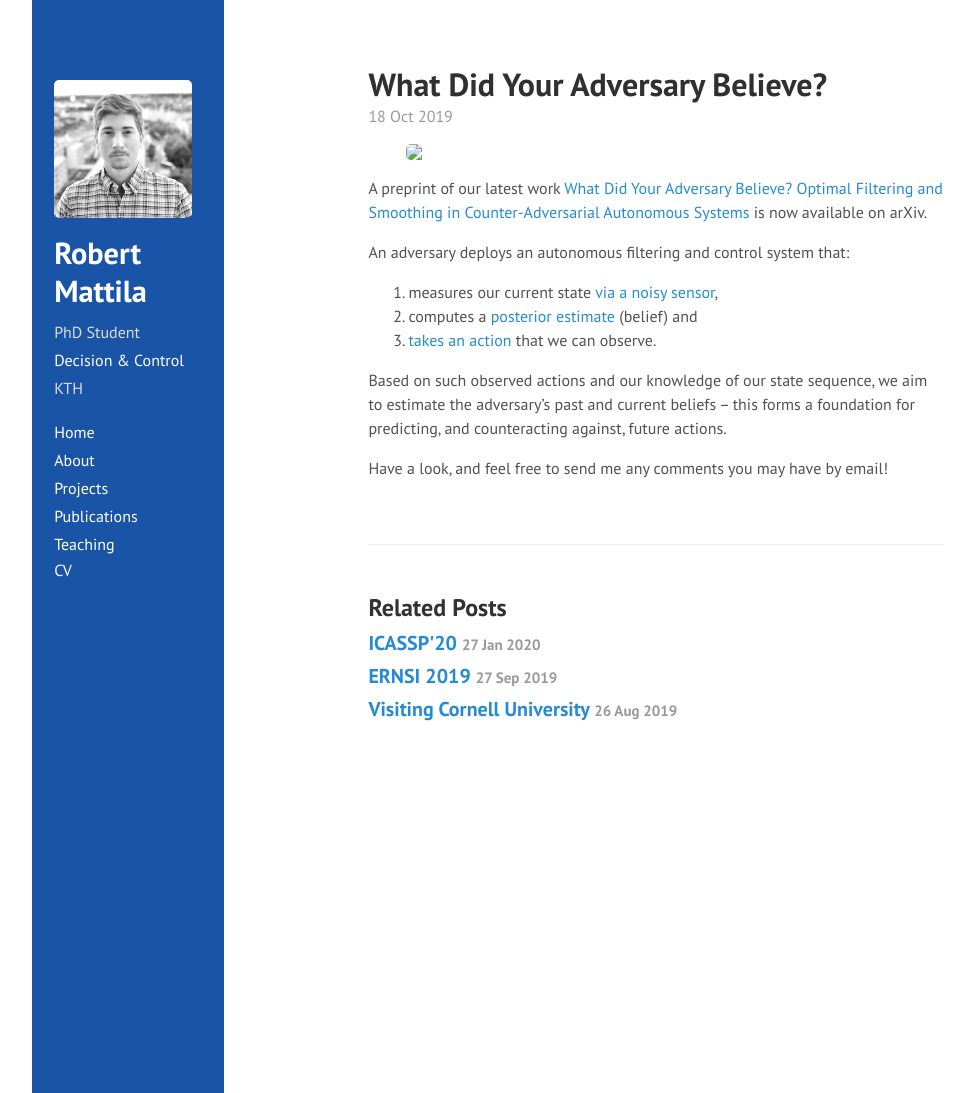
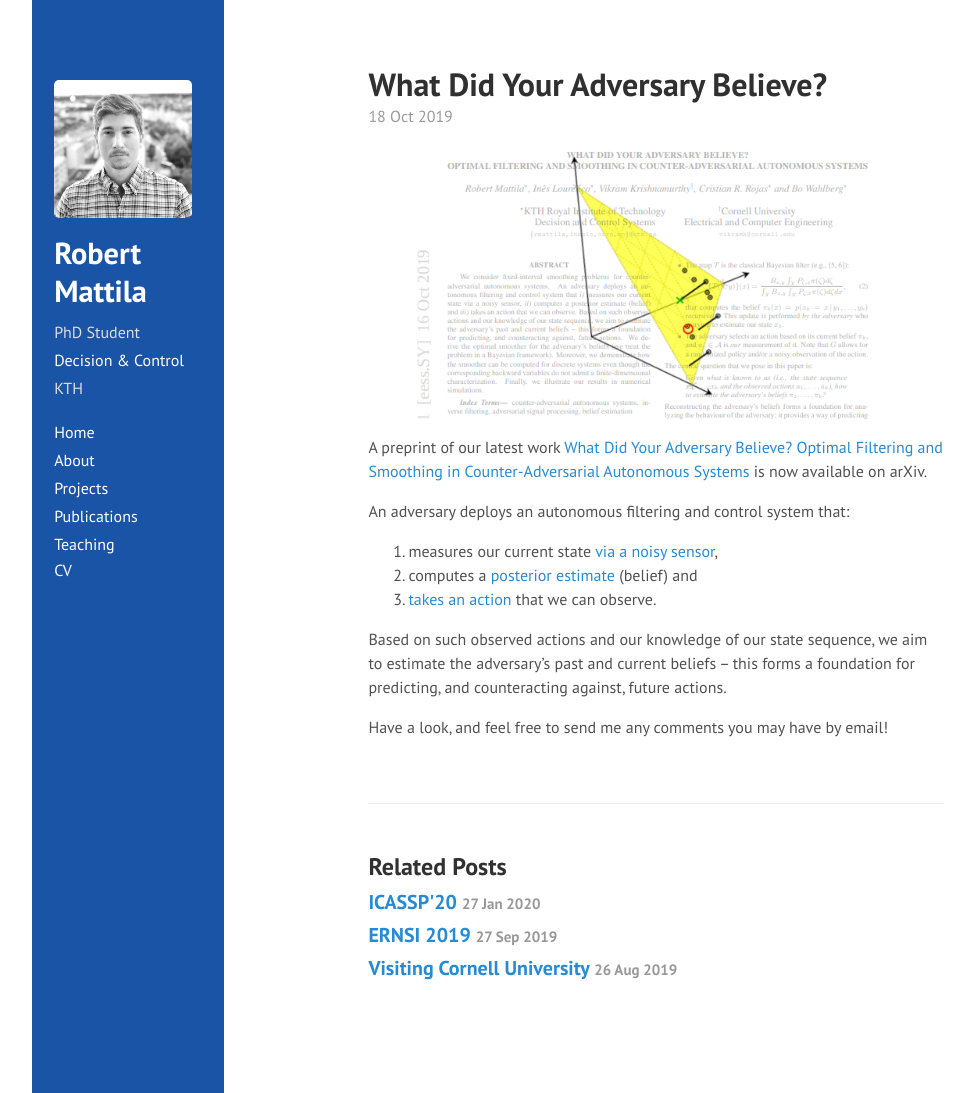
Before and after one commit to rmattila/rmattila.github.io, a Jekyll site: the page built from _posts/2019-10-18-preprint.md, in a window 1280 px wide and 1093 px high. Shown: the whole window, without its empty margins (70-1043 px from the left). Built offline with Jekyll 4.4.1, drawn with Linux system fonts in a browser that asks for light colours; comment, search, counter and statistics services are not loaded.

Commit message:
fix image link

```diff
--- a/_posts/2019-10-18-preprint.md
+++ b/_posts/2019-10-18-preprint.md
@@ -4,7 +4,7 @@ title: What Did Your Adversary Believe?
 ---
 
 <p align="center">
-    <img width="500" src="../img/if_simplex.png">
+    <img width="500" src="/img/if_simplex.png">
 </p>
 
 A preprint of our latest work [What Did Your Adversary Believe? Optimal Filtering and
```
